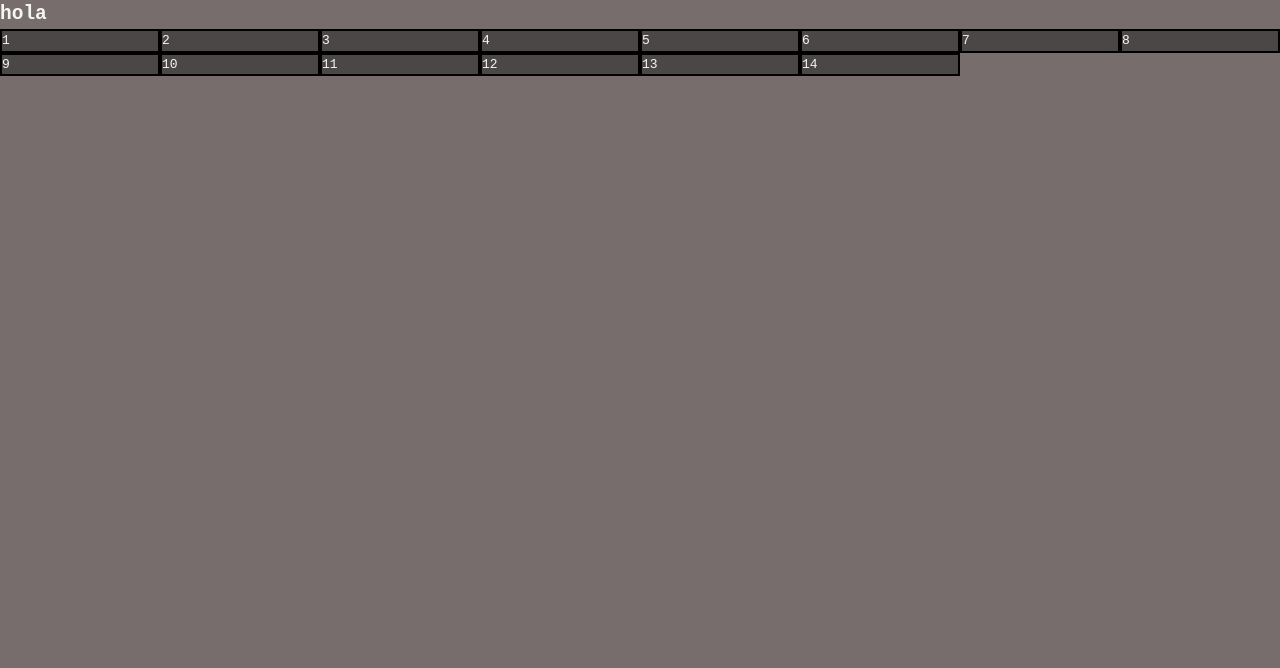
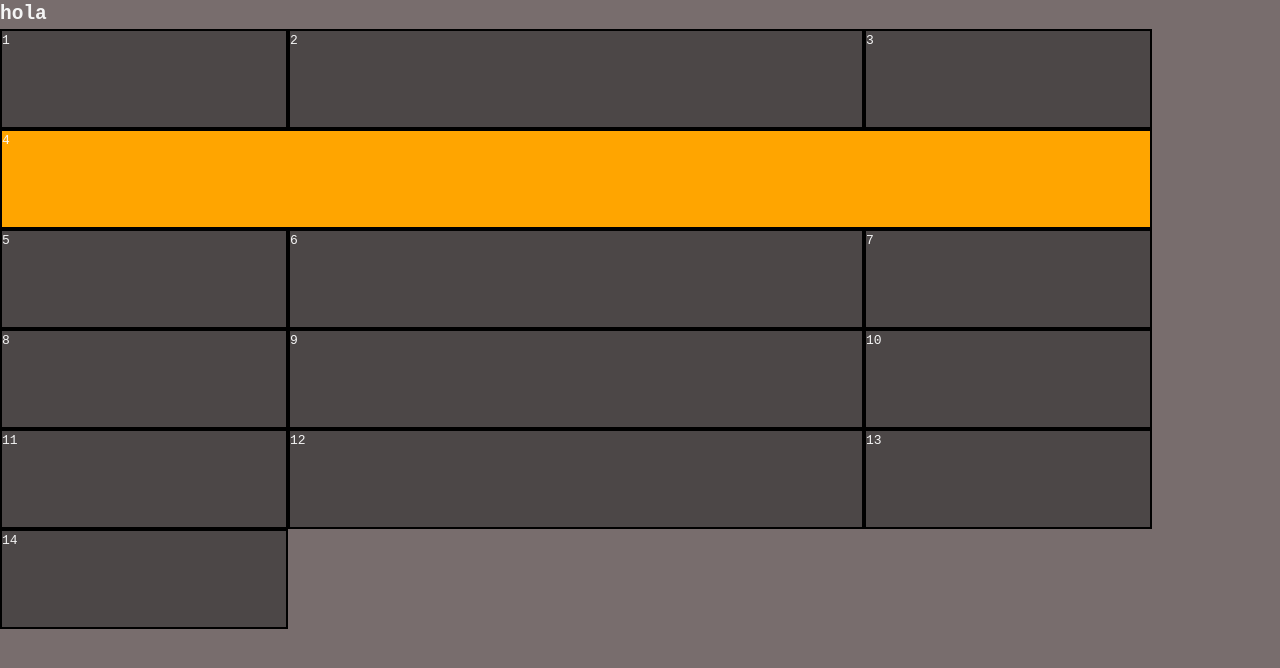
Before and after one commit to Marco-Poelsma/Web_S06, a plain HTML site: page index.html in a window 1280 px wide. Drawn offline with Linux system fonts and the light colour scheme.

Commit message:
grid-column

```diff
--- a/css/styles.css
+++ b/css/styles.css
@@ -6,10 +6,25 @@ body{
 
 .contenedor{
     display: grid;
-    grid-template-columns: repeat(8, 1fr);
+    grid-template-columns: 1fr 2fr 1fr;
+    grid-auto-rows: 100px;
+    width: 90%;
 }
 
 .contenedor div{
     background-color: #4c4747;
     border: 2px solid black;
 }
+
+.contenedor .cuarto{
+    background-color: orange;
+    /* grid-column-start: 1;
+    grid-column-end: -2;
+    grid-row-start: 2;
+    grid-row-end: 4; */
+
+    grid-column-start: 1;
+    grid-column-end: span 3;
+
+    grid-column: 1 / span 3;
+}
--- a/index.html
+++ b/index.html
@@ -22,7 +22,7 @@
             <div>
                 <p>3</p>
             </div>
-            <div>
+            <div class = "cuarto">
                 <p>4</p>
             </div>
             <div>
```
